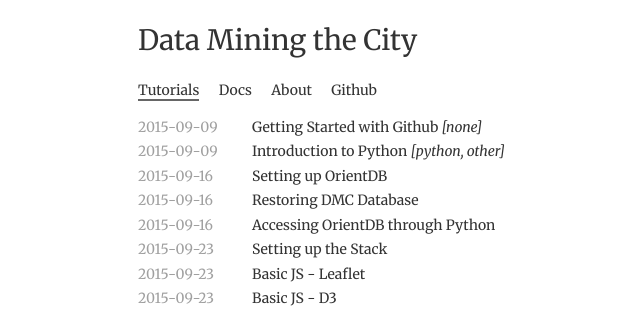
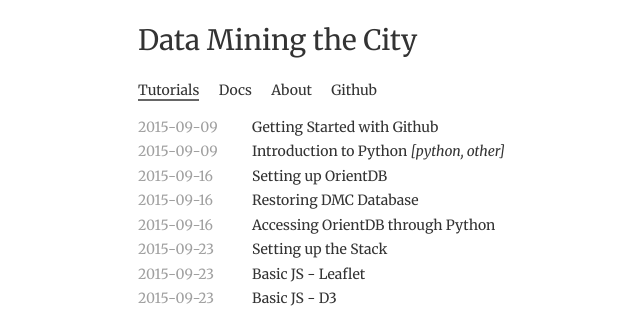
Before and after one commit to danilnagy/dmc, a Jekyll site: the page built from index.html, in a window 1280 px wide. Shown: the top 310 px of the page, without its empty margins (118-758 px from the left). Built offline with Jekyll 4.4.1, drawn with Linux system fonts in a browser that asks for light colours; Markdown is read by kramdown in place of the engine named in the settings.

Commit message:
Update 2015-09-09-getting-started-with-github.md

```diff
--- a/_posts/2015-09-09-getting-started-with-github.md
+++ b/_posts/2015-09-09-getting-started-with-github.md
@@ -2,8 +2,6 @@
 layout: post
 title:  Getting Started with Github
 date:   2015-09-09 01:00:00
-tags:
-- none
 ---
 
 Github
```
